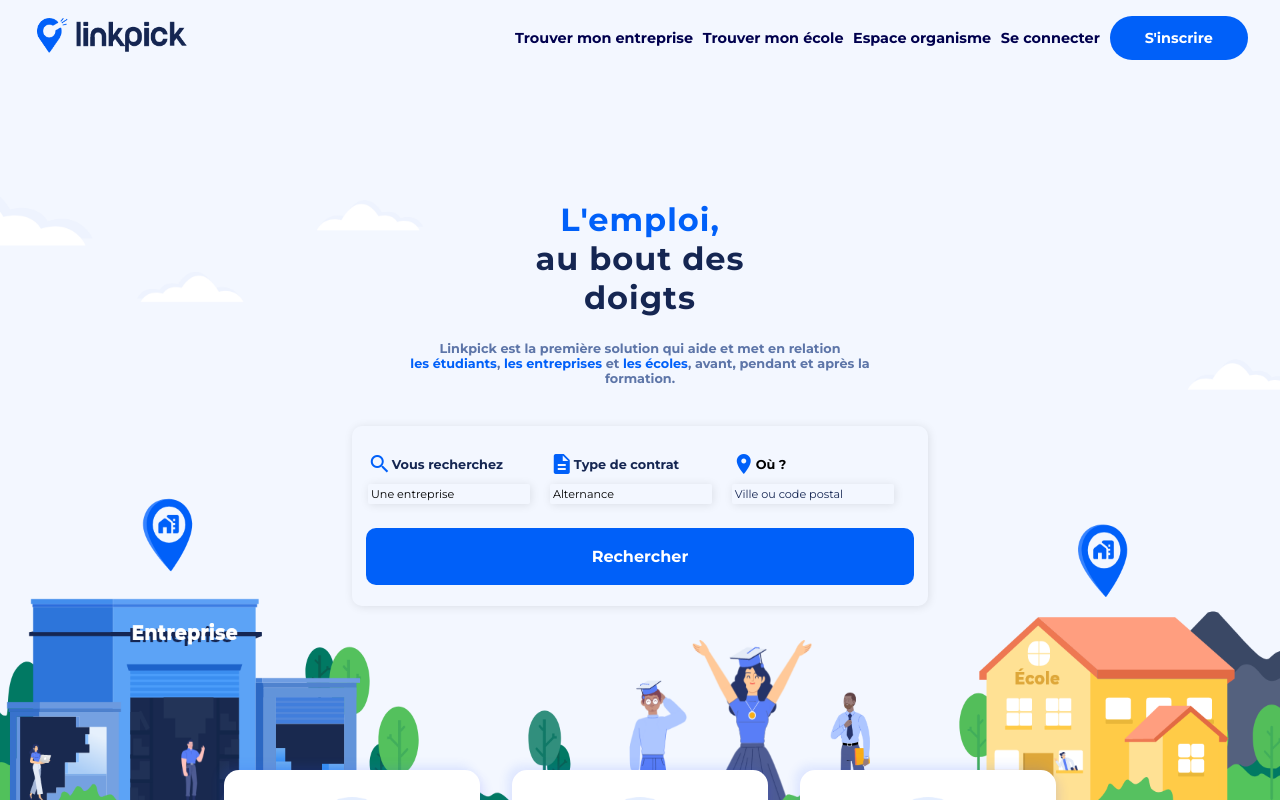
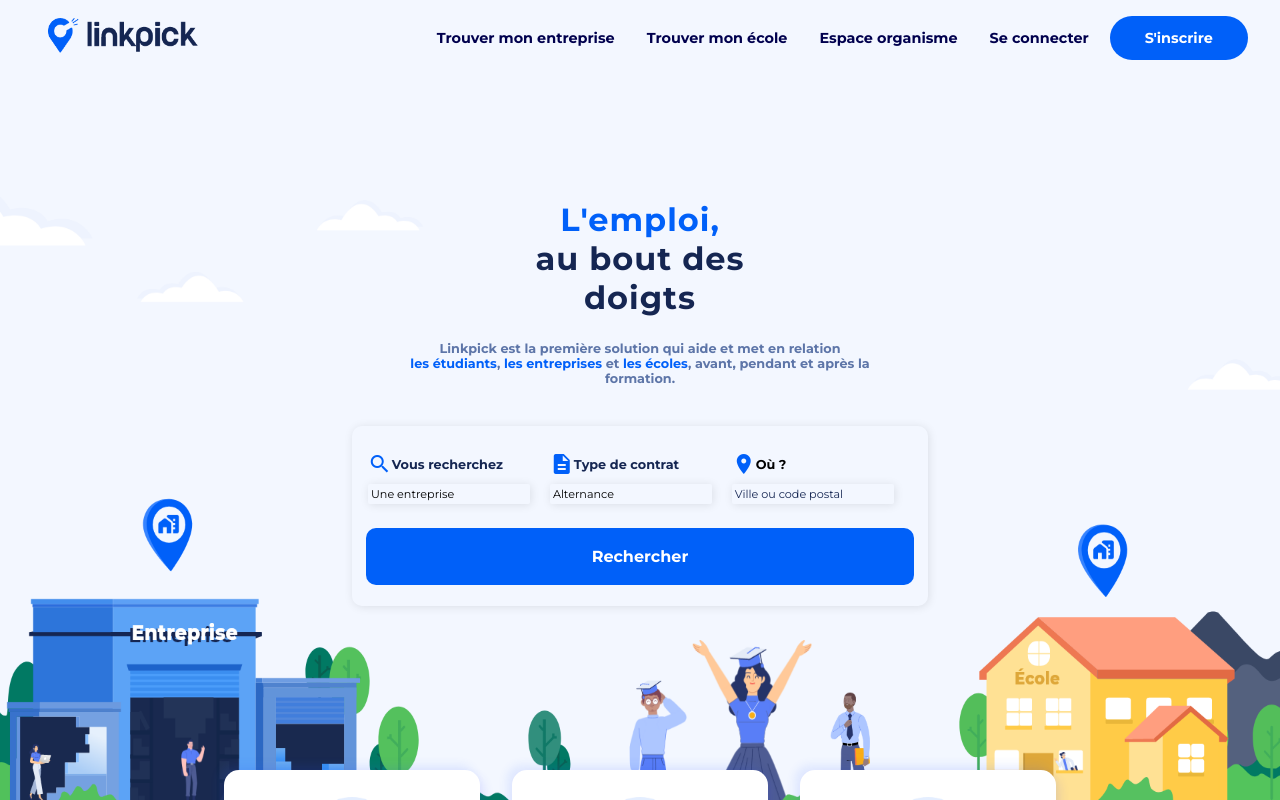
Before and after one commit to yannis-staali/linkpick, a React (Create React App) app: page / in a window 1280 px wide. Shown: the top 800 px of the page. Built offline with nearby package versions, Linux system fonts and the light colour scheme.

Commit message:
Change padding nav

```diff
--- a/src/components/Nav.css
+++ b/src/components/Nav.css
@@ -58,7 +58,7 @@
 }
 
 .navbar__link {
-  padding: 0 0.3rem;
+  padding: 0 1rem;
   font-size: 0.9rem;
  font-weight: bolder;
   /* color: inherit; */
```
